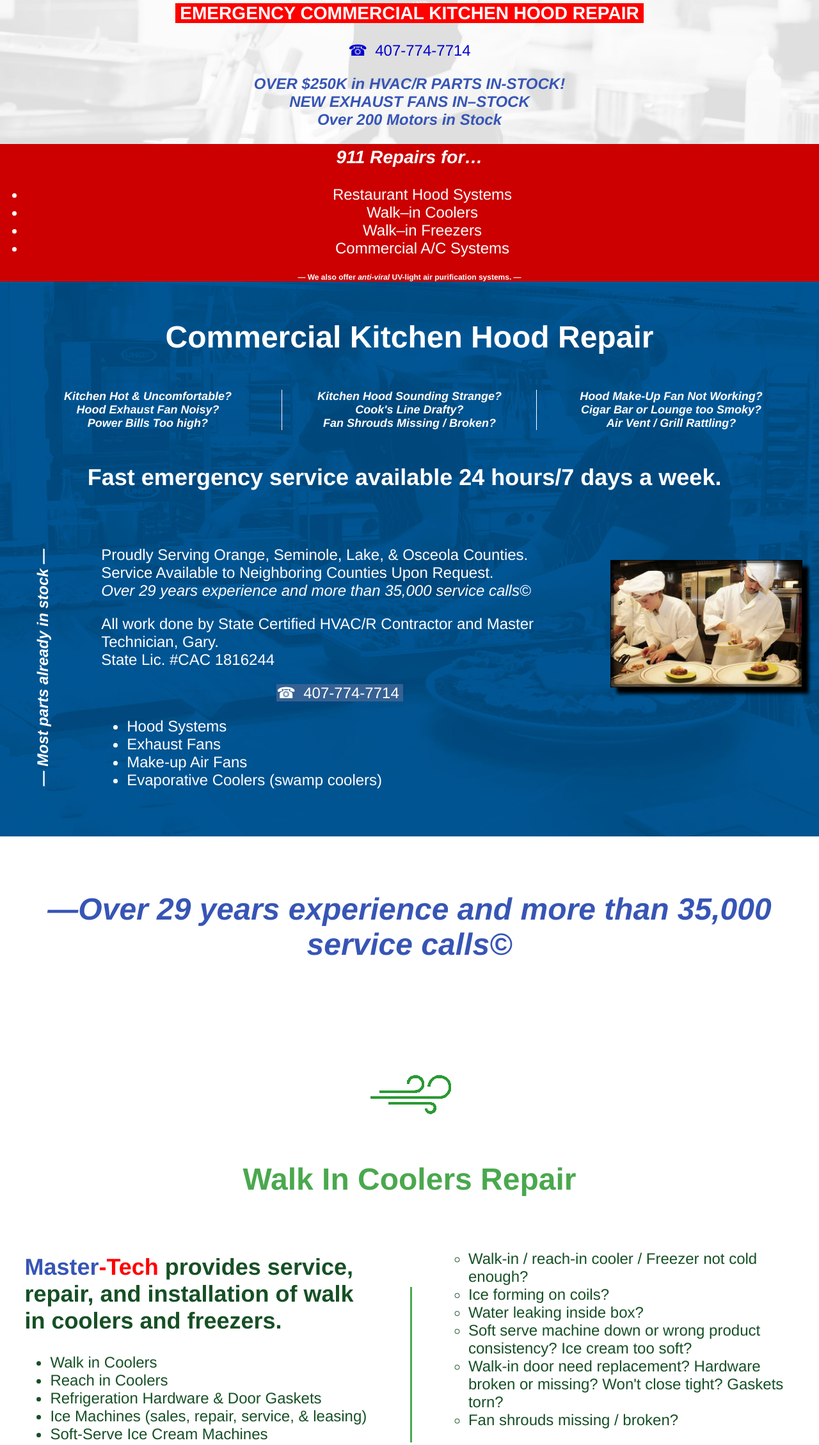
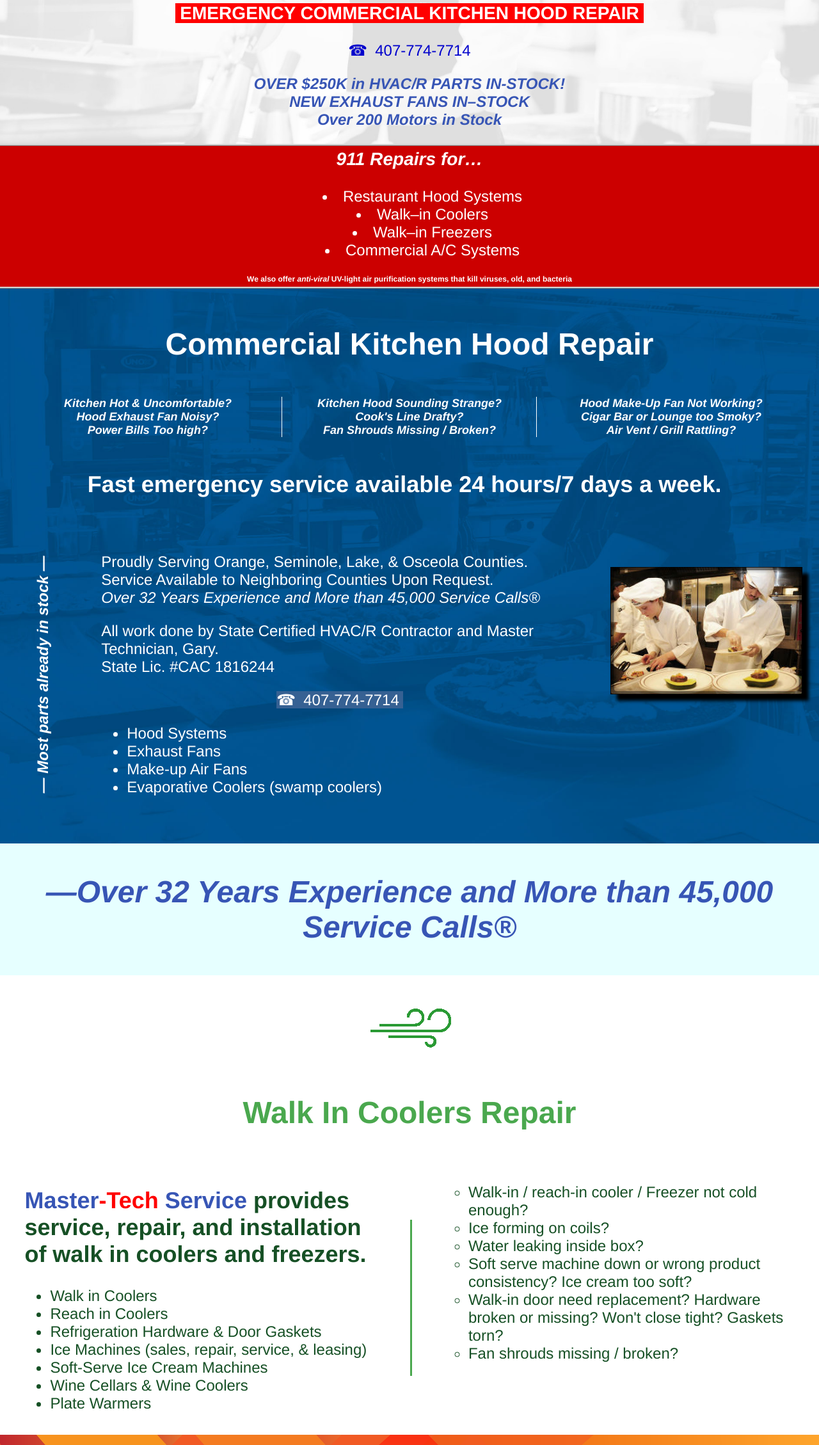
Before and after one commit to jimkel97/mastertechservice, a plain HTML site: page index.htm in a window 1280 px wide. Shown: the part 152-2410 px from the top of the page at 64% size. Drawn offline with Linux system fonts and the light colour scheme.

Commit message:
requested edits

```diff
--- a/css/style.css
+++ b/css/style.css
@@ -202,16 +202,23 @@ blockquote cite:before {
 }
 .blurb911 {
 	background-color:#cc0000;
+    border-top-style: ridge;
+    border-bottom-style: ridge;
+    border-top-color: lightgrey;
+    border-bottom-color: lightgrey;
+    padding-top: 5px;
+    padding-bottom: 5px;
 	width: 100vw;
 	color: white;
 	background-size: cover;
 	background-position: center;
 	display: table;
 	background-attachment: fixed;
+    list-style-position: inside;
 }
 .blurb1 {
 	width: 100vw;
-	background-color: white;
+	background-color: #e6ffff;
 	background-size: cover;
 	background-position: center;
 	display: table;
@@ -314,7 +321,9 @@ blockquote cite:before {
 	grid-template-areas: 'head   head   head'
 	'texl  vr   texr';
 	grid-gap: 4%;
-	margin: 3%;
+	margin-right: 3%;
+	margin-left: 3%;
+	margin-bottom: 3%;
 }
 .box3-header {
 	grid-area: head;
@@ -374,7 +383,8 @@ blockquote cite:before {
 	display: grid;
 	grid-template-areas: 'stuff';
 	grid-gap: 4%;
-	margin: 3%;
+	margin-left: 3%;
+	margin-right: 3%;
 }
 .blurb1-text {
 	grid-area: stuff;
--- a/index.htm
+++ b/index.htm
@@ -53,14 +53,14 @@
 						NEW EXHAUST FANS IN&ndash;STOCK<br />
 						Over 200 Motors in Stock</em></strong></p>
 			<div class="blurb911">
-				<h3 class="margintopshort"><em>911 Repairs for&hellip;</em></h3>
+				<h3><em>911 Repairs for&hellip;</em></h3>
 				<ul>
 					<li>Restaurant Hood Systems</li>
 					<li>Walk&ndash;in Coolers</li>
 					<li>Walk&ndash;in Freezers</li>
 					<li>Commercial A&sol;C Systems</li>
 				</ul>
-				<p style="font-size:.5em;"><strong>&mdash; We also offer <em>anti-viral</em> UV-light air purification systems. &mdash;</strong></p>
+                <p style="font-size:.5em;"><strong>We also offer <em>anti-viral</em> UV-light air purification systems that kill viruses,  old, and bacteria</strong></p>
 			</div>
 		</div>
 	</div>
@@ -96,7 +96,7 @@
 			<div class="box2-text">
 				<p>Proudly Serving Orange, Seminole, Lake, &amp; Osceola Counties. Service Available to Neighboring
 					Counties Upon Request.<br>
-					<em>Over 29 years experience and more than 35,000 service calls&copy;</em></p>
+					<em>Over 32 Years Experience and More than 45,000 Service Calls&reg;</em></p>
 				<p>All work done by State Certified HVAC/R Contractor and Master Technician, Gary.<br>
 					State Lic. #CAC 1816244</p>
 				<p class="hcenter"><mark class="phone"><a href="tel:+14077747714" style="color: white;">407-774-7714&nbsp;</a></mark></p>
@@ -117,7 +117,7 @@
 	<div class="blurb1">
 		<div class="grid-blurb1">
 			<div class="blurb1-text">
-				<p class="hcenter" style="font-size:2em"><strong><em>&mdash;Over 29 years experience and more than 35,000 service calls©</em></strong></p>
+				<p class="hcenter" style="font-size:2em"><strong><em>&mdash;Over 32 Years Experience and More than 45,000 Service Calls&reg;</em></strong></p>
 			</div>
 		</div>
 	</div>
@@ -135,7 +135,7 @@
 				<!-- <h1>In the area of ventilation&hellip;</h1> -->
 			</div>
 			<div class="box3-text-left">
-				<h2><span style="color:#3755B5;">Master</span><span class="red">-Tech</span> provides service, repair, and installation of walk in coolers and freezers.</h2>
+                    <h2><span style="color:#3755B5;">Master</span><span class="red">-Tech</span> <span style="color:#3755B5;">Service</span> provides service, repair, and installation of walk in coolers and freezers.</h2>
 				<ul>
 					<li>Walk in Coolers</li>
 					<li>Reach in Coolers</li>
@@ -195,7 +195,7 @@
 							<br>System noisy?</p>
 					</div>
 				</div>
-				<p><span style="color:#3755B5;">Master</span><span class="red">-Tech</span> provides service, repair, and installation of:</p>
+                <p><span style="color:#3755B5;">Master</span><span class="red">-Tech</span> <span style="color:#3755B5;">Service</span> provides service, repair, and installation of:</p>
 			</div>
 			<div class="box5-column-left">
 				<h2>Air Conditioning &amp; Heating</h2>
```
Also changed, not shown: about.htm (line endings or trailing spaces).
